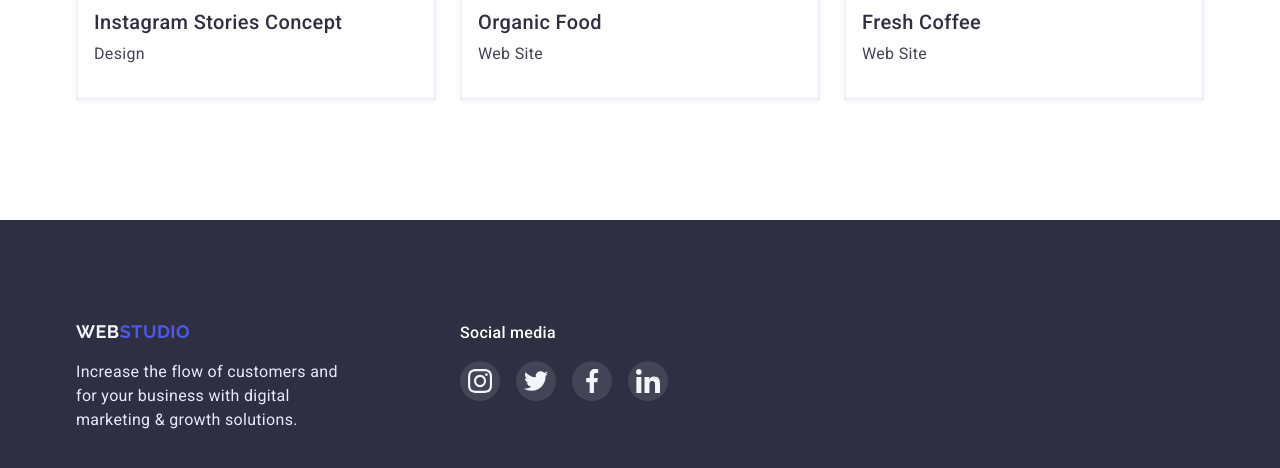
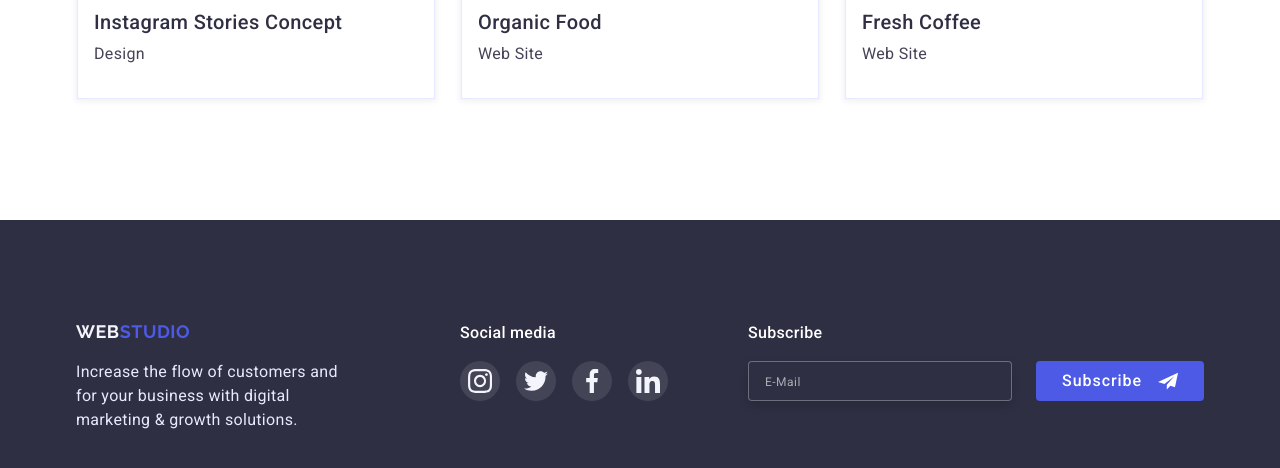
Before and after one commit to arhistratig65/goit-markup-hw-07, a plain HTML site: page portfolio.html in a window 1280 px wide. Shown: the part 1542-2010 px from the top of the page. Drawn offline with nearby package versions, Linux system fonts and the light colour scheme.

Commit message:
Update portfolio.html

```diff
--- a/portfolio.html
+++ b/portfolio.html
@@ -327,7 +327,19 @@
                 </ul>
             </div>
 
-
+            <div class="footer-subscribe">
+                <p class="footer-text">Subscribe</p>
+                <form class="footer-form-subscribe">
+                    <input type="email" name="subscribe_email" minlength="3" placeholder="E-mail" class="footer-subscribe-input" />
+                    <button type="submit" class="footer-subscribe-btn">
+                        <span class="footer-subscribe-btn-text">Subscribe</span>
+                        <svg class="footer-subscribe-img">
+                            <use href="./images/icons.svg#icon-icon-send"></use>
+                        </svg>
+                    </button>
+                </form>
+            </div>
+            </div>
     </footer>
     <script defer src="js/mobile-menu.js"></script>
 </body>
```
